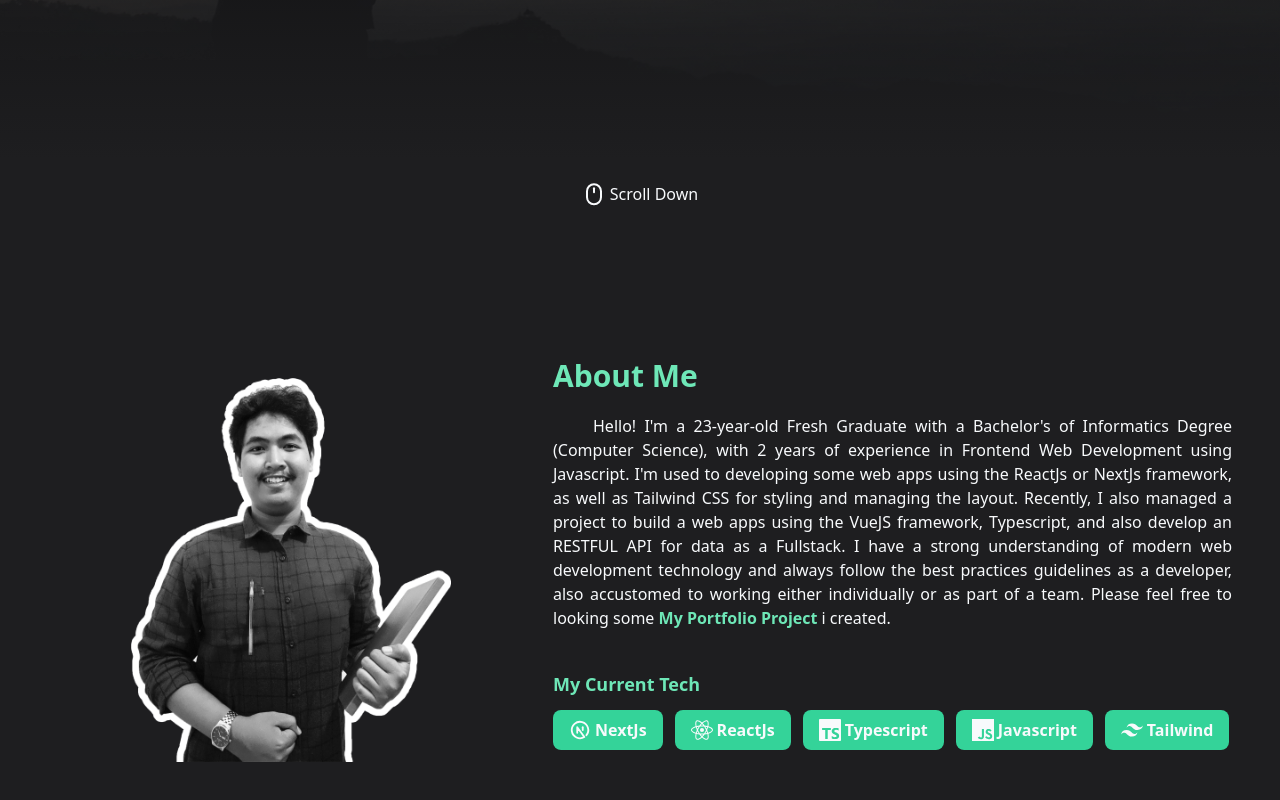
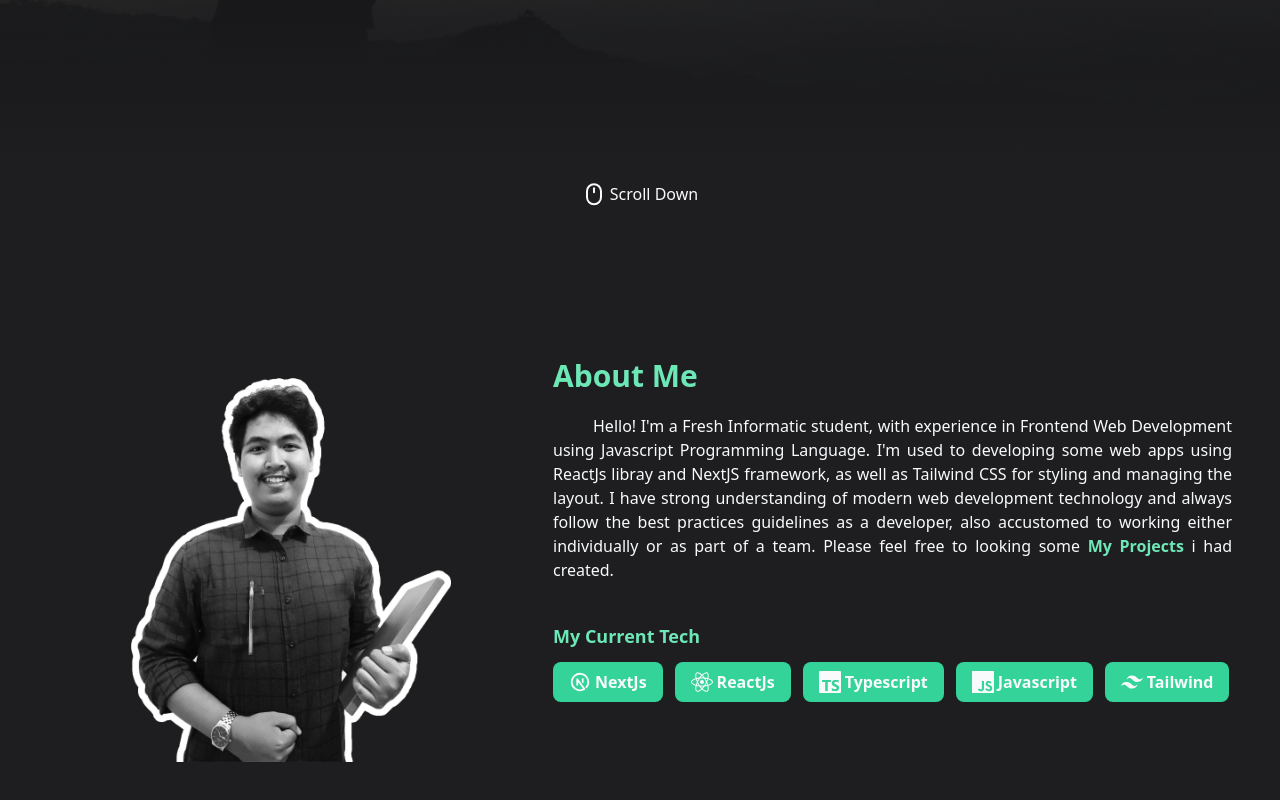
Before and after one commit to radyaadi/radya-profile-v2-app, a React (Vite) app: page / in a window 1280 px wide. Shown: the part 560-1360 px from the top of the page. Built offline with nearby package versions, Linux system fonts and the light colour scheme; the HTML template or start-up script is replaced by a standard one.

Commit message:
chage some label

```diff
--- a/src/pages/home/AboutSection.tsx
+++ b/src/pages/home/AboutSection.tsx
@@ -20,21 +20,18 @@ export default function AboutSection() {
             About Me
           </h1>
           <p className="sm:indent-10">
-            Hello! I'm a 23-year-old Fresh Graduate with a Bachelor's of
-            Informatics Degree (Computer Science), with 2 years of experience in
-            Frontend Web Development using Javascript. I'm used to developing
-            some web apps using the ReactJs or NextJs framework, as well as
-            Tailwind CSS for styling and managing the layout. Recently, I also
-            managed a project to build a web apps using the VueJS framework,
-            Typescript, and also develop an RESTFUL API for data as a Fullstack.
-            I have a strong understanding of modern web development technology
-            and always follow the best practices guidelines as a developer, also
-            accustomed to working either individually or as part of a team.
-            Please feel free to looking some{" "}
+            Hello! I'm a Fresh Informatic student, with experience in Frontend
+            Web Development using Javascript Programming Language. I'm used to
+            developing some web apps using ReactJs libray and NextJS framework,
+            as well as Tailwind CSS for styling and managing the layout. I have
+            strong understanding of modern web development technology and always
+            follow the best practices guidelines as a developer, also accustomed
+            to working either individually or as part of a team. Please feel
+            free to looking some{" "}
             <Link to="/portfolio" className="font-semibold text-emerald-300">
-              My Portfolio Project
+              My Projects
             </Link>{" "}
-            i created.
+            i had created.
           </p>
           <ServiceList />
         </div>
--- a/src/pages/home/HomeSection.tsx
+++ b/src/pages/home/HomeSection.tsx
@@ -22,7 +22,7 @@ export default function HomeSection() {
             </p>
             <p>
               Fresh Graduate Informatic Student with experience in front-end web
-              development, specializing in ReactJs and NextJs Framework.
+              development, specializing in Javascript Programming Language.
             </p>
             <div className="mt-5 flex gap-x-5 sm:gap-x-7">
               {socialMedia.map((item) => (
```
